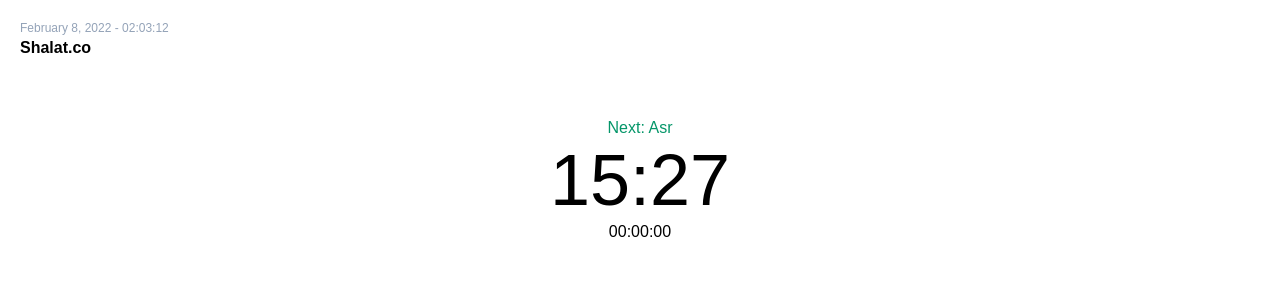
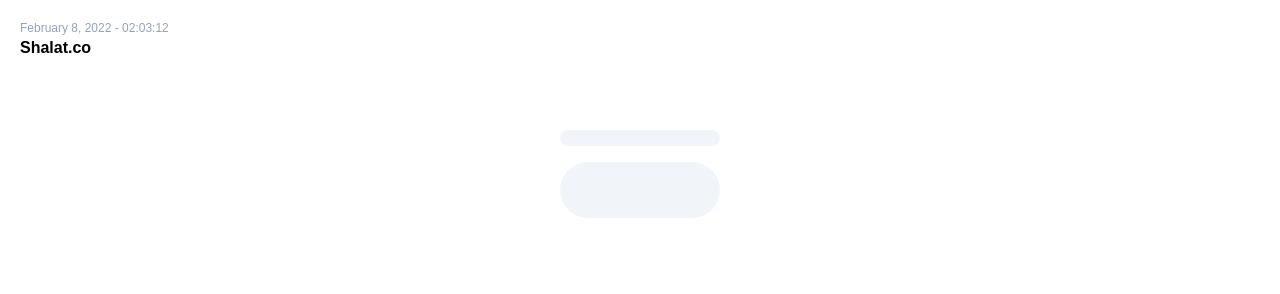
Before and after one commit to bungandy/shalat-v2, a Vue app: page / in a window 1280 px wide. Shown: the top 294 px of the page. Built offline with nearby package versions, Linux system fonts and the light colour scheme; no server answers; a web font is replaced by a local one.

Commit message:
add: next prayer

```diff
--- a/src/App.vue
+++ b/src/App.vue
@@ -10,9 +10,18 @@
 
     <div class="next-prayer h-60 flex items-center justify-center">
       <div class="flex flex-col items-center space-y-1">
-        <div class="text-emerald-600">Next: {{nextPrayer.name}}</div>
-        <h2 class="text-7xl">{{nextPrayer.time}}</h2>
-        <div>00:00:00</div>
+        <div class="text-emerald-600">
+          <div v-if="!nextPrayer" class="bg-slate-100 rounded-full h-4 w-40" />
+          <template v-else>Next: {{nextPrayer.name}}</template>
+        </div>
+        <h2 class="text-7xl">
+          <div v-if="!nextPrayer" class="bg-slate-100 rounded-full h-14 w-40 my-3" />
+          <template v-else>{{nextPrayer.time}}</template>
+        </h2>
+        <!-- <div class="text-slate-400">
+          <div v-if="!nextPrayer" class="bg-slate-100 rounded-full h-4 w-40" />
+          <template v-else>00:00</template>
+        </div> -->
       </div>
     </div>
     <!-- .next-prayer -->
@@ -59,10 +68,7 @@ export default {
       localTime: null,
       prayers: null,
       currentPrayer: null,
-      nextPrayer: {
-        name: 'Asr',
-        time: '15:27'
-      },
+      nextPrayer: null
     }
   },
   async created() {
@@ -93,17 +99,23 @@ export default {
             delete results['Sunset']
             delete results['Midnight']
 
+            let isNextPrayer = null
 
-            let isFound = null
-
-            Object.entries(results).map((key) => {
+            Object.entries(results).map((item) => {
               const now = dayjs().format('HHmm')
-              const prayerTime = key[1].split(':').join('')
+              const prayerTime = item[1].split(':').join('')
 
               // set current prayer
-              if (now > prayerTime){
-                isFound = key[0]
-                this.currentPrayer = isFound
+              if(now >= prayerTime){
+                this.currentPrayer = item[0]
+              }
+
+              // set next prayer
+              if(prayerTime >= now && !isNextPrayer){
+                isNextPrayer = { name: item[0], time: item[1] }
+                setTimeout(() => {
+                  this.nextPrayer = isNextPrayer
+                }, 2000)
               }
             })
 
@@ -124,12 +136,6 @@ export default {
         console.log(error.message);
       },
     )
-  },
-  methods: {
-    checkTime: (time) => {
-
-      return time
-    }
   }
 }
 </script>
```
